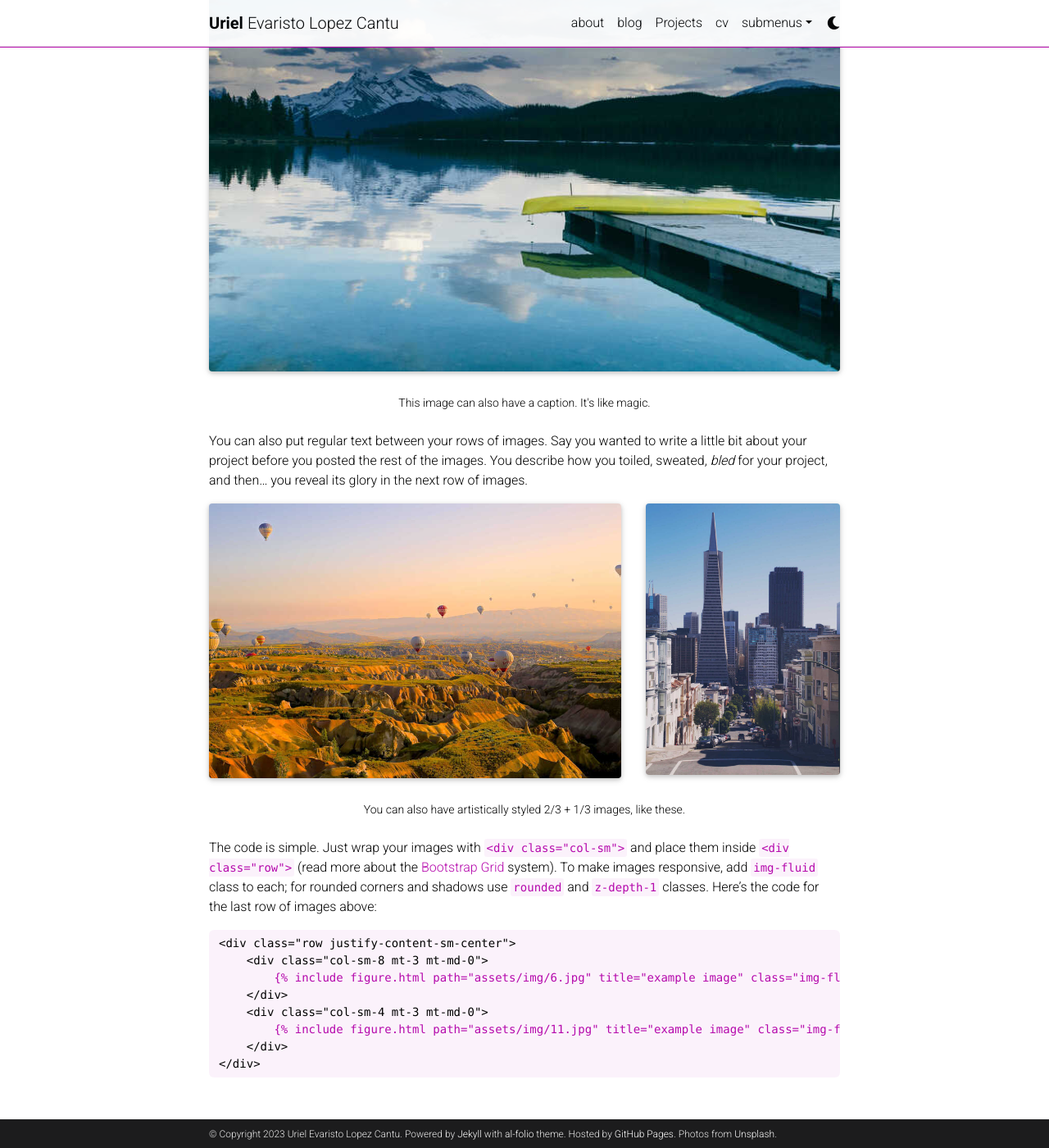
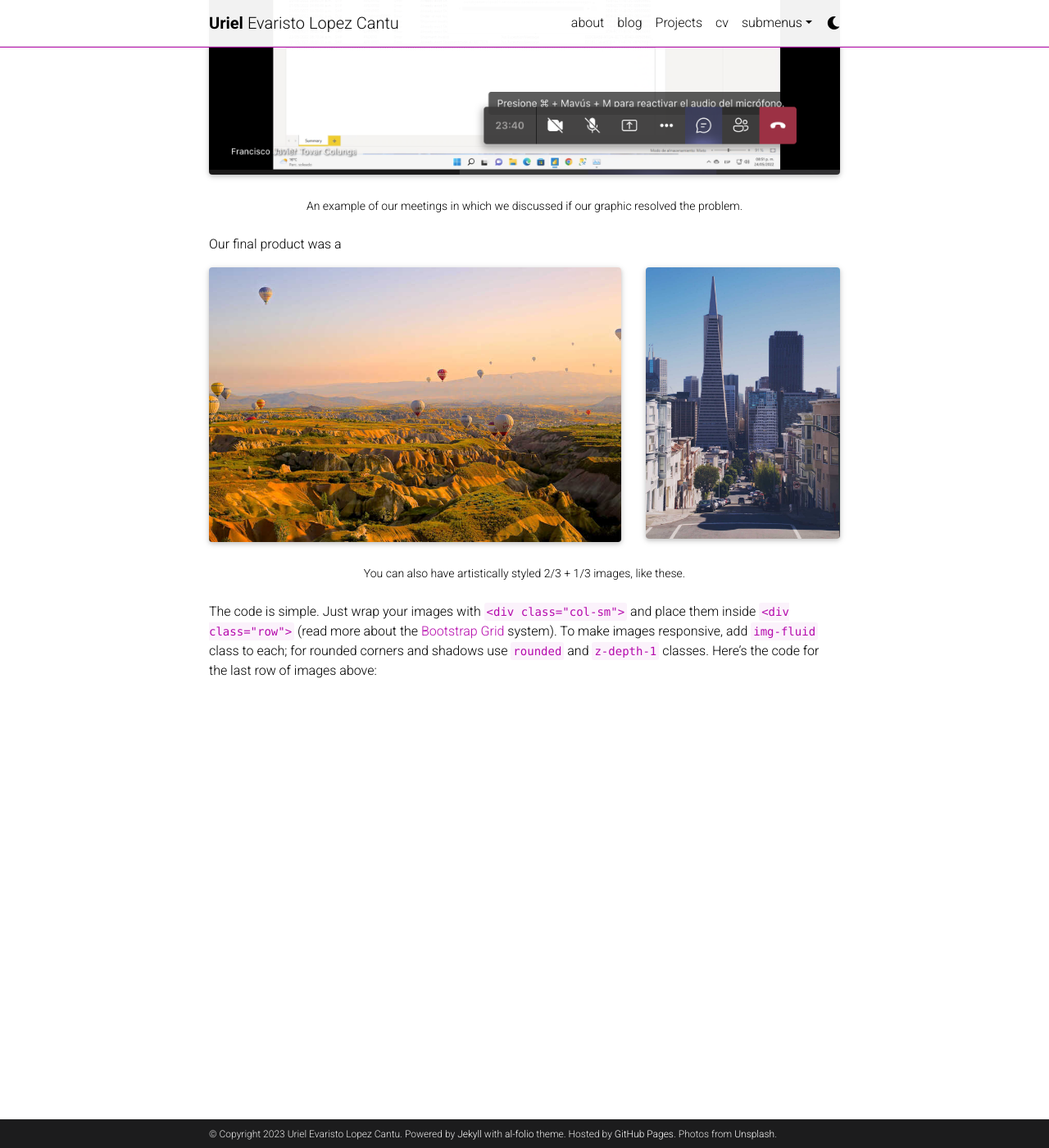
Before and after one commit to ulopezc/ulopezc.github.io, a Jekyll site: the page built from _projects/1_project.md, in a window 1280 px wide and 1400 px high, scrolled down 768 px. Shown: the whole window at 82% size. Built offline with Jekyll 4.4.1, drawn with Linux system fonts in a browser that asks for light colours; full-size pictures stand in for the smaller copies a plugin makes; comment, search, counter and statistics services are not loaded; a style sheet for code colours, icons or effects is not loaded; some of the changed text lies outside the part shown.

Commit message:
Update 1_project.md

````diff
--- a/_projects/1_project.md
+++ b/_projects/1_project.md
@@ -18,30 +18,15 @@ In an internship with CEMEX, my collegues and I worked with our mentor to get ou
 
 <div class="row">
     <div class="col-sm mt-3 mt-md-0">
-        {% include figure.html path="assets/img/1.jpg" title="example image" class="img-fluid rounded z-depth-1" %}
-    </div>
-    <div class="col-sm mt-3 mt-md-0">
-        {% include figure.html path="assets/img/3.jpg" title="example image" class="img-fluid rounded z-depth-1" %}
-    </div>
-    <div class="col-sm mt-3 mt-md-0">
-        {% include figure.html path="assets/img/5.jpg" title="example image" class="img-fluid rounded z-depth-1" %}
+        {% include figure.html path="assets/img/cemexgo2.jpg" title="One of our meetings" class="img-fluid rounded z-depth-1" %}
     </div>
 </div>
 <div class="caption">
-    Caption photos easily. On the left, a road goes through a tunnel. Middle, leaves artistically fall in a hipster photoshoot. Right, in another hipster photoshoot, a lumberjack grasps a handful of pine needles.
-</div>
-<div class="row">
-    <div class="col-sm mt-3 mt-md-0">
-        {% include figure.html path="assets/img/5.jpg" title="example image" class="img-fluid rounded z-depth-1" %}
-    </div>
-</div>
-<div class="caption">
-    This image can also have a caption. It's like magic.
+    An example of our meetings in which we discussed if our graphic resolved the problem.
 </div>
 
-You can also put regular text between your rows of images.
-Say you wanted to write a little bit about your project before you posted the rest of the images.
-You describe how you toiled, sweated, *bled* for your project, and then... you reveal its glory in the next row of images.
+
+Our final product was a
 
 
 <div class="row justify-content-sm-center">
@@ -61,16 +46,3 @@ The code is simple.
 Just wrap your images with `<div class="col-sm">` and place them inside `<div class="row">` (read more about the <a href="https://getbootstrap.com/docs/4.4/layout/grid/">Bootstrap Grid</a> system).
 To make images responsive, add `img-fluid` class to each; for rounded corners and shadows use `rounded` and `z-depth-1` classes.
 Here's the code for the last row of images above:
-
-{% raw %}
-```html
-<div class="row justify-content-sm-center">
-    <div class="col-sm-8 mt-3 mt-md-0">
-        {% include figure.html path="assets/img/6.jpg" title="example image" class="img-fluid rounded z-depth-1" %}
-    </div>
-    <div class="col-sm-4 mt-3 mt-md-0">
-        {% include figure.html path="assets/img/11.jpg" title="example image" class="img-fluid rounded z-depth-1" %}
-    </div>
-</div>
-```
-{% endraw %}
````
